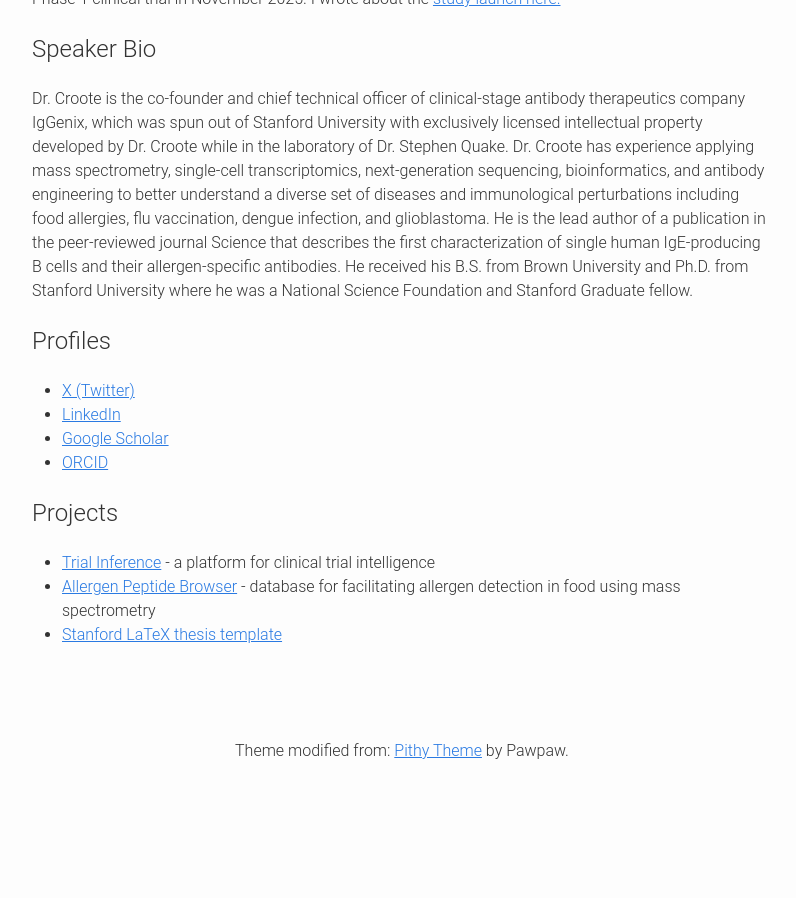
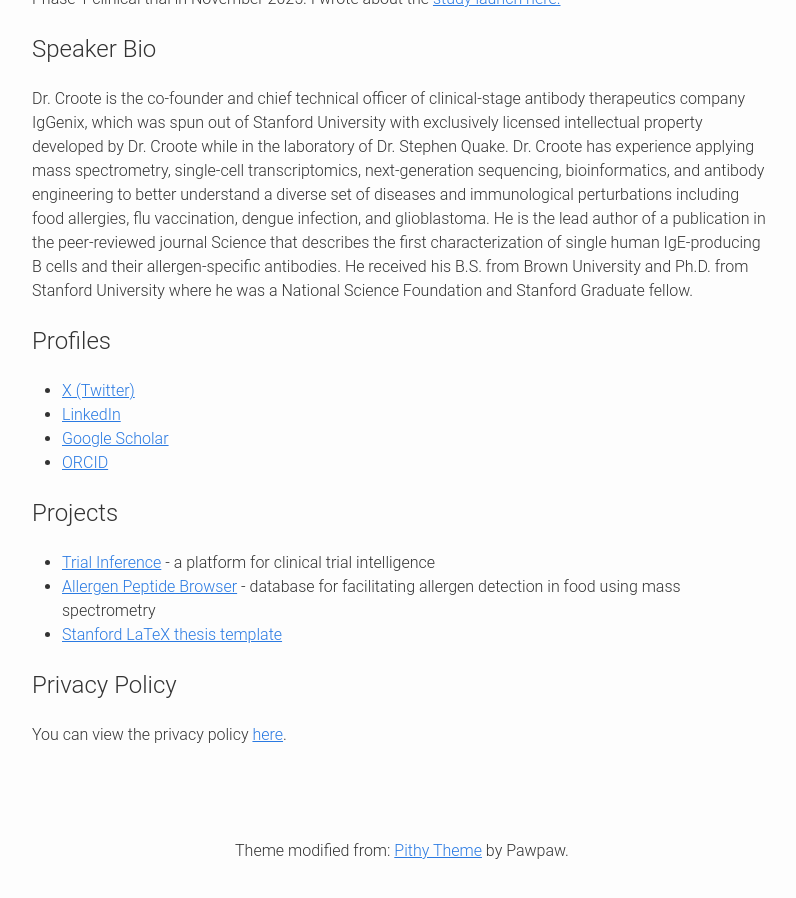
Before and after one commit to dcroote/dcroote.github.io, a Jekyll site: the page built from about.md, in a window 1280 px wide and 900 px high, scrolled down 703 px. Shown: the whole window, without its empty margins (238-1034 px from the left). Built offline with Jekyll 4.4.1, drawn with Linux system fonts in a browser that asks for light colours; some web fonts are replaced; before the commit the page ends 1503 px from its top, so only the background shows below that.

Commit message:
fix: replace privacy with tags in header

```diff
--- a/_includes/header.html
+++ b/_includes/header.html
@@ -14,10 +14,10 @@
         <li class="active"><a href="/about/">about</a></li>
         {% else %}
         <li><a href="/about/">about</a></li>
-        {% endif %} {% if page.path == "privacy.md" %}
-        <li class="active"><a href="/privacy/">privacy</a></li>
+        {% endif %} {% if page.path == "tags.html" %}
+        <li class="active"><a href="/tags/">tags</a></li>
         {% else %}
-        <li><a href="/privacy/">privacy</a></li>
+        <li><a href="/tags/">tags</a></li>
         {% endif %}
       </ul>
       <div class="description">{{ site.motto }}</div>
--- a/about.md
+++ b/about.md
@@ -35,6 +35,11 @@
   <li><a href="https://github.com/dcroote/stanford-thesis-example/" target="_blank">Stanford LaTeX thesis template</a></li>
 </ul>
 
+<h2>Privacy Policy</h2>
+<p>
+You can view the privacy policy <a href="/privacy/">here</a>.
+</p>
+
 <br />
 <br />
 <br />
```
